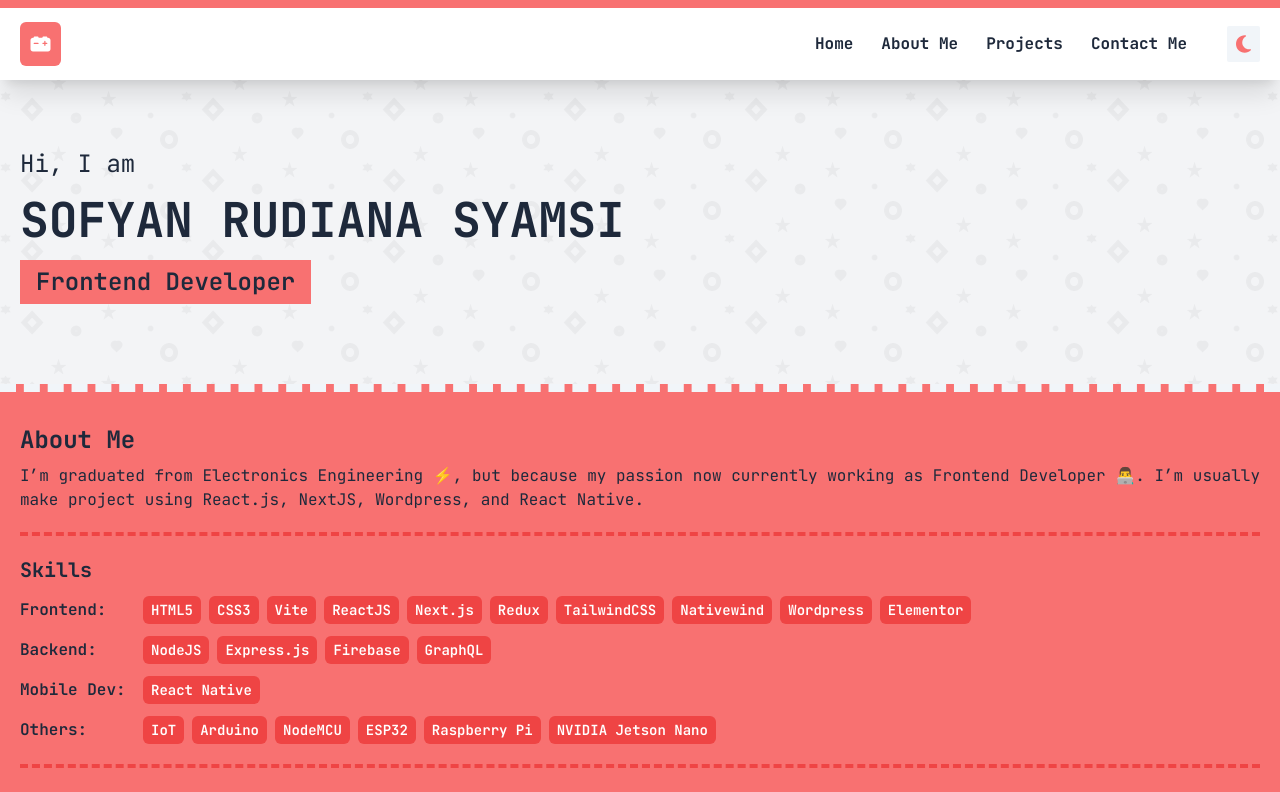
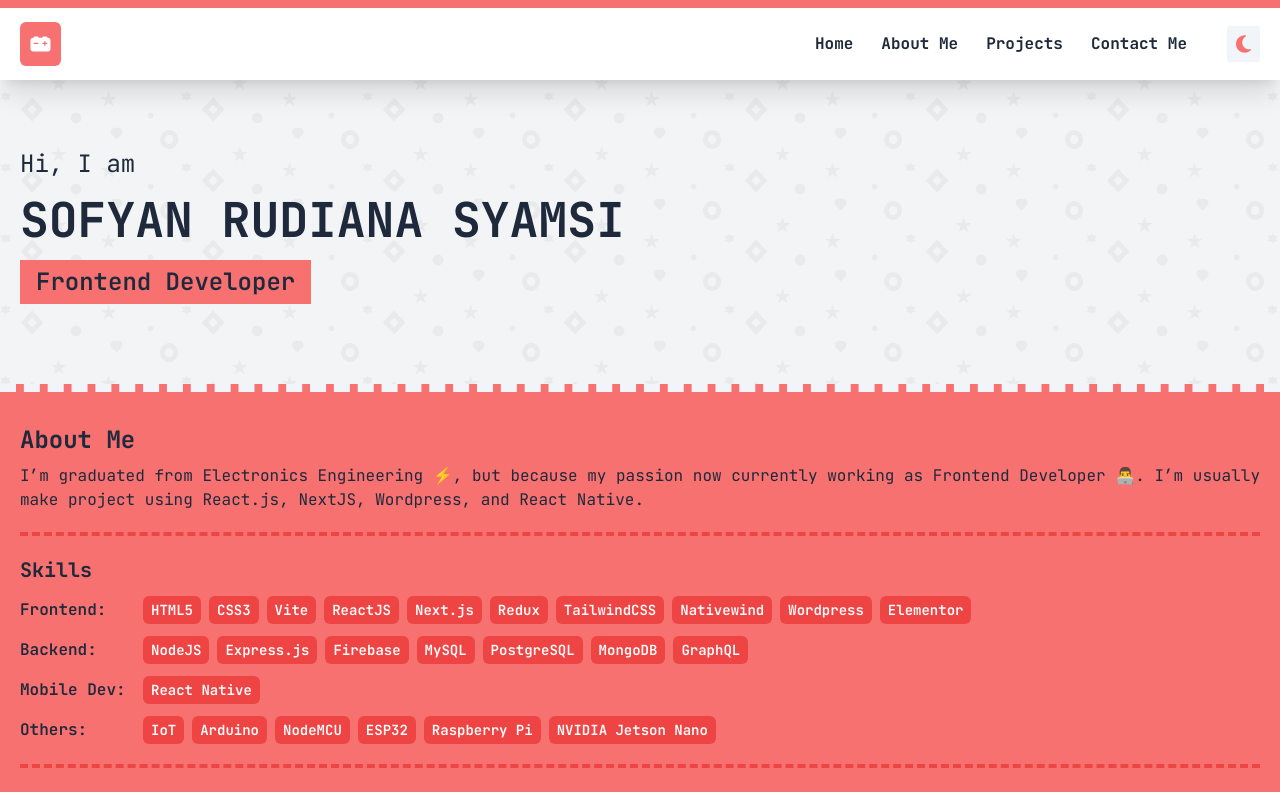
Before and after one commit to sofyan-rs/next-portofolio-v2, a Next.js app: page / in a window 1280 px wide. Shown: the top 792 px of the page. Built offline with nearby package versions, Linux system fonts and the light colour scheme.

Commit message:
add new skills

```diff
--- a/src/app/layout.tsx
+++ b/src/app/layout.tsx
@@ -1,18 +1,18 @@
-import './globals.css'
-import { JetBrains_Mono } from 'next/font/google'
-import Providers from './providers'
+import "./globals.css";
+import { JetBrains_Mono } from "next/font/google";
+import Providers from "./providers";
 
-const jetbrainsMono = JetBrains_Mono({ subsets: ['latin'] })
+const jetbrainsMono = JetBrains_Mono({ subsets: ["latin"] });
 
 export const metadata = {
-  title: 'Sofyan RS - My Portfolio',
-  description: 'My personal portfolio website built with Next.js and TailwindCSS',
-}
+  title: "Sofyan RS - My Portfolio - KoiDevz",
+  description: "My personal portfolio website by Sofyan RS",
+};
 
 export default function RootLayout({
   children,
 }: {
-  children: React.ReactNode
+  children: React.ReactNode;
 }) {
   return (
     <html lang="en">
@@ -20,5 +20,5 @@ export default function RootLayout({
         <Providers>{children}</Providers>
       </body>
     </html>
-  )
+  );
 }
--- a/src/data/data.ts
+++ b/src/data/data.ts
@@ -33,7 +33,15 @@ export const mySkills = {
     "Wordpress",
     "Elementor",
   ],
-  backend: ["NodeJS", "Express.js", "Firebase", "GraphQL"],
+  backend: [
+    "NodeJS",
+    "Express.js",
+    "Firebase",
+    "MySQL",
+    "PostgreSQL",
+    "MongoDB",
+    "GraphQL",
+  ],
   mobile: ["React Native"],
   others: [
     "IoT",
```
